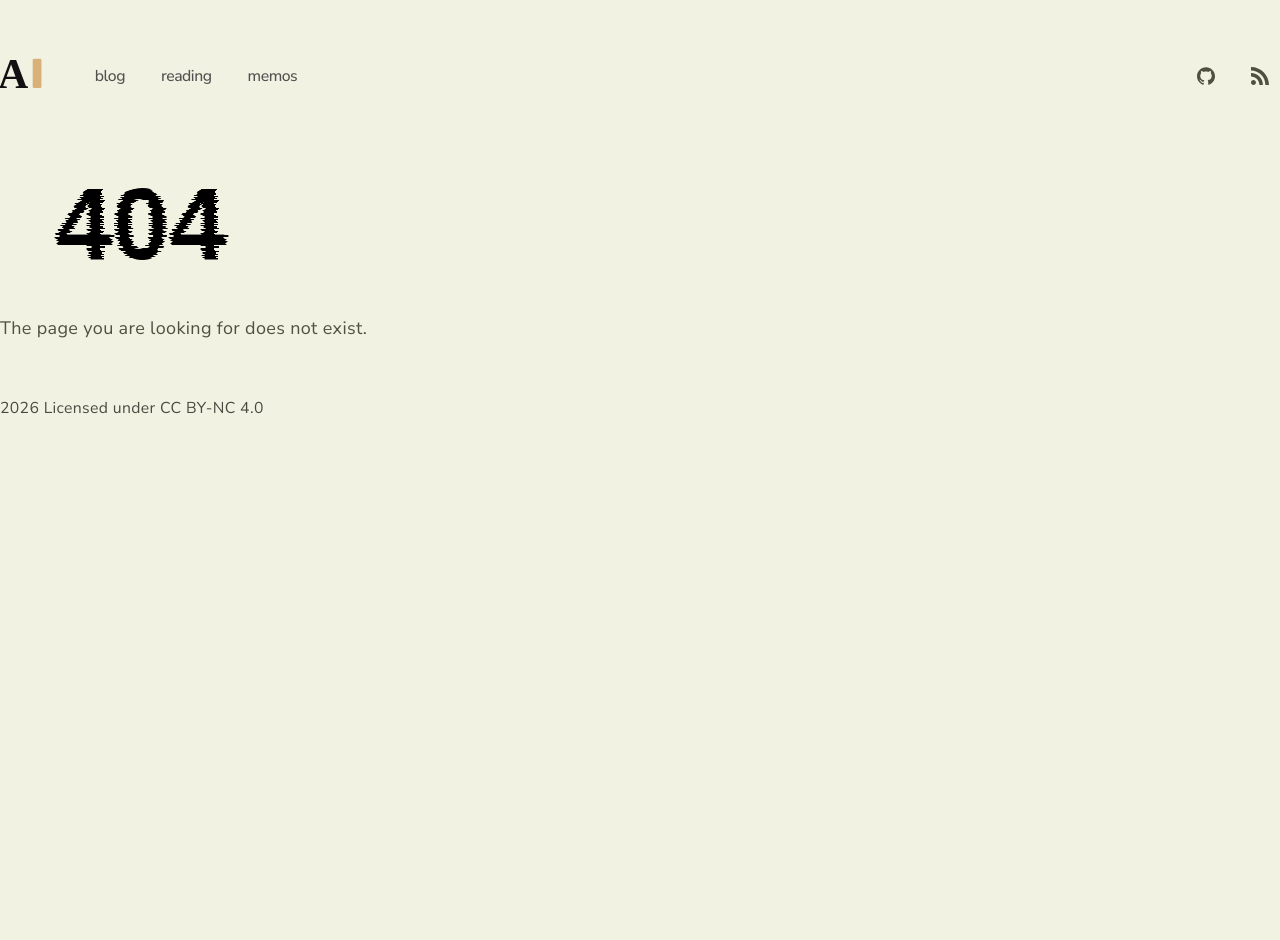
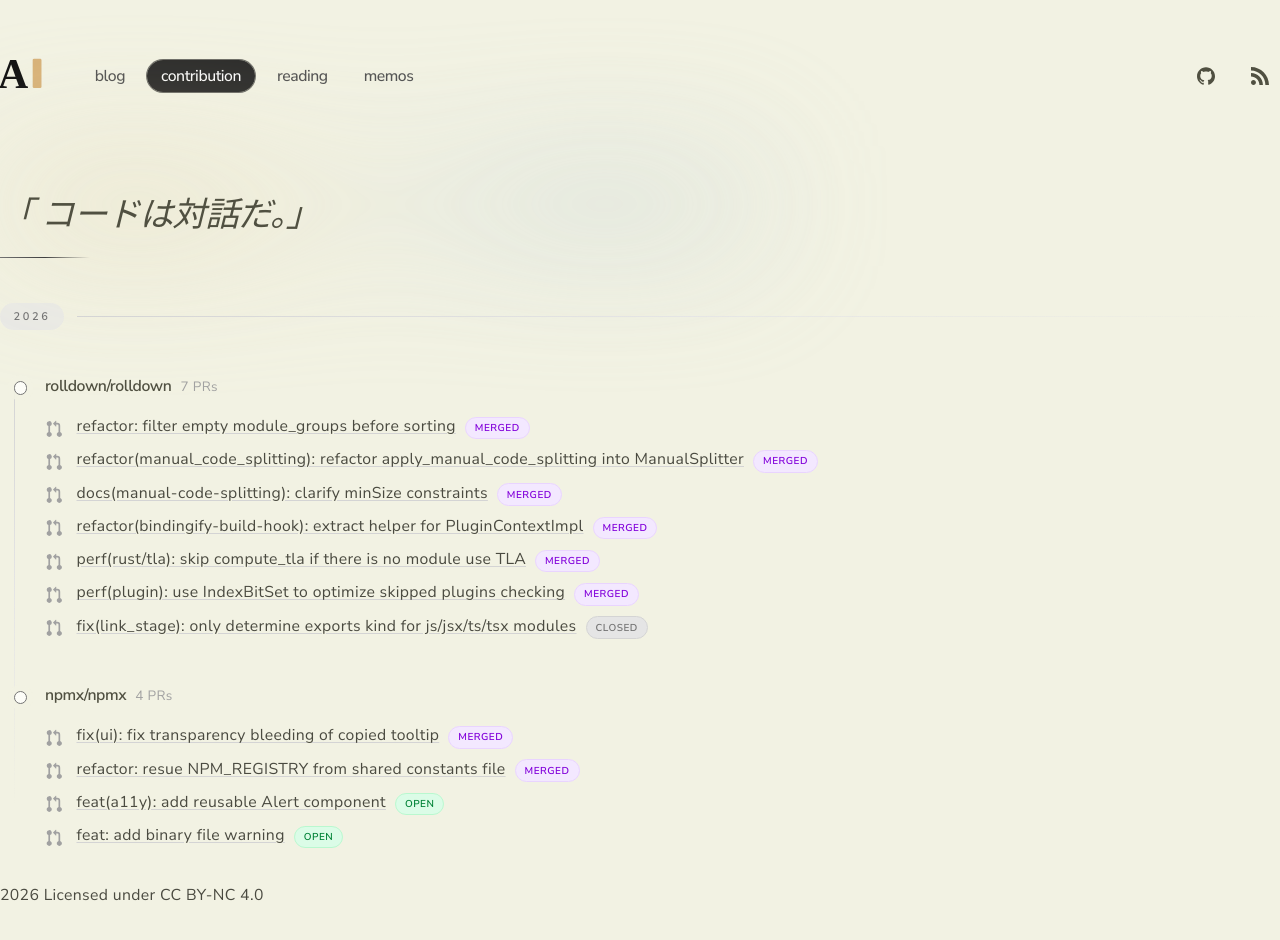
Before and after one commit to ShroXd/atriiy.dev, a Next.js app: page /contribution in a window 1280 px wide. Before the commit this address had no page. Shown: the top 940 px of the page. Before the commit the page ends 800 px from the top, so only its background shows below. Built offline with nearby package versions, Linux system fonts and the light colour scheme.

Commit message:
feat: add contribution page

```diff
--- /dev/null
+++ b/app/components/ContributionList.tsx
@@ -0,0 +1,99 @@
+import type { ContributionFile, PRStatus } from 'app/contribution/utils'
+
+const statusLabel: Record<PRStatus, string> = {
+  merged: 'merged',
+  open: 'open',
+  closed: 'closed',
+  draft: 'draft',
+}
+
+const statusStyle: Record<PRStatus, string> = {
+  merged: 'bg-purple-100 text-purple-700 border-purple-200',
+  open: 'bg-green-100 text-green-700 border-green-200',
+  closed: 'bg-neutral-200 text-neutral-500 border-neutral-300',
+  draft: 'bg-amber-100 text-amber-700 border-amber-200',
+}
+
+interface ContributionListProps {
+  data: ContributionFile[]
+}
+
+export function ContributionList({ data }: ContributionListProps) {
+  const sorted = [...data].sort((a, b) => Number(b.year) - Number(a.year))
+
+  return (
+    <div className='space-y-16'>
+      {sorted.map(file => (
+        <div key={file.year} className='relative space-y-10'>
+          {/* Year label */}
+          <div className='flex items-center gap-3 text-[11px] uppercase tracking-[0.24em] text-neutral-500'>
+            <span className='rounded-full bg-neutral-200/70 py-1 px-3 font-semibold'>
+              {file.year}
+            </span>
+            <span className='h-px flex-1 bg-gradient-to-r from-neutral-300 via-neutral-200 to-transparent' />
+          </div>
+
+          {/* Repo groups */}
+          <div className='relative space-y-10 pl-10'>
+            <div className='pointer-events-none absolute top-2 bottom-0 left-3 w-px bg-gradient-to-b from-neutral-300 via-neutral-200 to-transparent' />
+            {file.groups.map((group, idx) => (
+              <div key={group.repo} className='relative' style={{ zIndex: file.groups.length - idx }}>
+                {/* Timeline dot */}
+                <div className='absolute top-1.5 -left-7 flex items-center justify-center'>
+                  <span className='h-3 w-3 rounded-full border border-neutral-500 bg-[var(--color-base)] shadow-[0_0_0_6px_rgba(242,242,227,0.9)] dark:shadow-[0_0_0_6px_rgba(30,30,27,0.9)]' />
+                </div>
+
+                {/* Repo name */}
+                <div className='mb-4 flex items-baseline gap-2'>
+                  <a
+                    href={`https://github.com/${group.repo}`}
+                    target='_blank'
+                    rel='noopener noreferrer'
+                    className='font-montserrat text-sm font-semibold tracking-tight text-[var(--color-heading)] transition-colors duration-200 hover:text-[var(--color-accent)]'
+                  >
+                    {group.repo}
+                  </a>
+                  <span className='text-xs text-neutral-400'>
+                    {group.prs.length} {group.prs.length === 1 ? 'PR' : 'PRs'}
+                  </span>
+                </div>
+
+                {/* PR list */}
+                <ul className='space-y-2'>
+                  {group.prs.map((pr, i) => (
+                    <li key={i} className='flex items-start gap-3'>
+                      <svg
+                        className='mt-1 h-4 w-4 shrink-0 text-neutral-400'
+                        viewBox='0 0 16 16'
+                        fill='currentColor'
+                      >
+                        <path d='M1.5 3.25a2.25 2.25 0 1 1 3 2.122v5.256a2.251 2.251 0 1 1-1.5 0V5.372A2.25 2.25 0 0 1 1.5 3.25Zm5.677-.177L9.573.677A.25.25 0 0 1 10 .854V2.5h1A2.5 2.5 0 0 1 13.5 5v5.628a2.251 2.251 0 1 1-1.5 0V5a1 1 0 0 0-1-1h-1v1.646a.25.25 0 0 1-.427.177L7.177 3.427a.25.25 0 0 1 0-.354Z' />
+                      </svg>
+                      <div className='flex flex-1 flex-wrap items-baseline gap-2'>
+                        <a
+                          href={pr.url}
+                          target='_blank'
+                          rel='noopener noreferrer'
+                          className='text-sm text-[var(--color-body)] underline decoration-neutral-300 underline-offset-2 transition-colors duration-200 hover:text-[var(--color-link-hover)] hover:decoration-[var(--color-link-hover)]'
+                        >
+                          {pr.title}
+                        </a>
+                        {pr.status && (
+                          <span
+                            className={`rounded-full border px-2 py-0.5 text-[10px] font-semibold uppercase tracking-wider ${statusStyle[pr.status]}`}
+                          >
+                            {statusLabel[pr.status]}
+                          </span>
+                        )}
+                      </div>
+                    </li>
+                  ))}
+                </ul>
+              </div>
+            ))}
+          </div>
+        </div>
+      ))}
+    </div>
+  )
+}
--- a/app/components/nav.tsx
+++ b/app/components/nav.tsx
@@ -5,6 +5,9 @@ import NavLink from './NavLink'
 const navItems = {
   '/blog': {
     name: 'blog',
+  },
+  '/contribution': {
+    name: 'contribution',
   },
   '/reading': {
     name: 'reading',
--- /dev/null
+++ b/app/contribution/page.tsx
@@ -0,0 +1,44 @@
+import { ContributionList } from 'app/components/ContributionList'
+import FadeIn from 'app/components/FadeIn'
+import PageTransition from 'app/components/PageTransition'
+import type { Metadata } from 'next'
+
+import { getContributionEntries } from './utils'
+
+export const metadata: Metadata = {
+  title: 'Contribution',
+  description: 'Open source contributions and pull requests.',
+}
+
+export default function Page() {
+  const data = getContributionEntries()
+
+  return (
+    <PageTransition>
+      <section>
+        <FadeIn delay={0.2}>
+          <div className='relative max-w-2xl'>
+            <div
+              className='pointer-events-none absolute -inset-x-6 -top-10 h-28 bg-[radial-gradient(circle_at_20%_40%,rgba(229,220,188,0.55),transparent_45%),radial-gradient(circle_at_78%_30%,rgba(194,209,214,0.45),transparent_50%)] opacity-80 blur-3xl'
+              aria-hidden
+            />
+            <p className='font-baskerville relative text-3xl italic leading-relaxed tracking-tight text-[rgb(80,80,65)]'>
+              「 コードは対話だ。」
+            </p>
+            <div className='relative mt-3 h-[1.5px] w-20 bg-gradient-to-r from-neutral-500 via-neutral-700 to-transparent' />
+          </div>
+        </FadeIn>
+
+        <FadeIn delay={0.35} className='mt-10'>
+          {data.length > 0 ? (
+            <ContributionList data={data} />
+          ) : (
+            <p className='text-sm italic text-neutral-500'>
+              No contributions yet. Check back soon.
+            </p>
+          )}
+        </FadeIn>
+      </section>
+    </PageTransition>
+  )
+}
--- /dev/null
+++ b/app/contribution/prs/2026.mdx
@@ -0,0 +1,20 @@
+---
+year: '2026'
+---
+
+## rolldown/rolldown
+
+- [refactor: filter empty module_groups before sorting](https://github.com/rolldown/rolldown/pull/8149) #merged
+- [refactor(manual_code_splitting): refactor apply_manual_code_splitting into ManualSplitter](https://github.com/rolldown/rolldown/pull/8265) #merged
+- [docs(manual-code-splitting): clarify minSize constraints](https://github.com/rolldown/rolldown/pull/8279) #merged
+- [refactor(bindingify-build-hook): extract helper for PluginContextImpl](https://github.com/rolldown/rolldown/pull/8438) #merged
+- [perf(rust/tla): skip compute_tla if there is no module use TLA](https://github.com/rolldown/rolldown/pull/8487) #merged
+- [perf(plugin): use IndexBitSet to optimize skipped plugins checking](https://github.com/rolldown/rolldown/pull/8497) #merged
+- [fix(link_stage): only determine exports kind for js/jsx/ts/tsx modules](https://github.com/rolldown/rolldown/pull/8544) #closed
+
+## npmx/npmx
+
+- [fix(ui): fix transparency bleeding of copied tooltip](https://github.com/npmx-dev/npmx.dev/pull/1913) #merged
+- [refactor: resue NPM_REGISTRY from shared constants file](https://github.com/npmx-dev/npmx.dev/pull/1938) #merged
+- [feat(a11y): add reusable Alert component](https://github.com/npmx-dev/npmx.dev/pull/1955) #open
+- [feat: add binary file warning](https://github.com/npmx-dev/npmx.dev/pull/1959) #open
--- /dev/null
+++ b/app/contribution/utils.ts
@@ -0,0 +1,75 @@
+import fs from 'fs'
+import path from 'path'
+
+import { parseFrontmatter } from 'app/lib/mdx'
+
+export type PRStatus = 'merged' | 'open' | 'closed' | 'draft'
+
+export type PREntry = {
+  title: string
+  url: string
+  status?: PRStatus
+}
+
+export type RepoGroup = {
+  repo: string
+  prs: PREntry[]
+}
+
+export type ContributionFile = {
+  year: string
+  groups: RepoGroup[]
+}
+
+function parsePRLine(line: string): PREntry | null {
+  // Match: - [title](url) #status
+  const match = line.match(/^-\s+\[([^\]]+)\]\(([^)]+)\)(?:\s+#(\w+))?/)
+  if (!match) return null
+  return {
+    title: match[1],
+    url: match[2],
+    status: (match[3] as PRStatus) ?? undefined,
+  }
+}
+
+function parseContent(content: string): RepoGroup[] {
+  const groups: RepoGroup[] = []
+  const lines = content.split('\n')
+
+  let currentRepo: string | null = null
+  let currentPRs: PREntry[] = []
+
+  for (const line of lines) {
+    const trimmed = line.trim()
+    if (trimmed.startsWith('## ')) {
+      if (currentRepo) {
+        groups.push({ repo: currentRepo, prs: currentPRs })
+      }
+      currentRepo = trimmed.slice(3).trim()
+      currentPRs = []
+    } else if (trimmed.startsWith('- ') && currentRepo) {
+      const pr = parsePRLine(trimmed)
+      if (pr) currentPRs.push(pr)
+    }
+  }
+
+  if (currentRepo) {
+    groups.push({ repo: currentRepo, prs: currentPRs })
+  }
+
+  return groups
+}
+
+export function getContributionEntries(): ContributionFile[] {
+  const dir = path.join(process.cwd(), 'app', 'contribution', 'prs')
+  const files = fs.readdirSync(dir).filter(f => path.extname(f) === '.mdx')
+
+  return files.map(file => {
+    const raw = fs.readFileSync(path.join(dir, file), 'utf-8')
+    const { metadata, content } = parseFrontmatter<{ year: string }>(raw)
+    return {
+      year: metadata.year ?? path.basename(file, '.mdx'),
+      groups: parseContent(content),
+    }
+  })
+}
```
